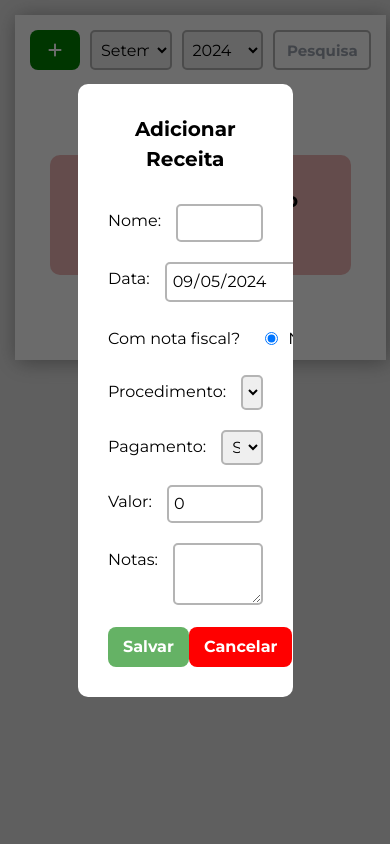
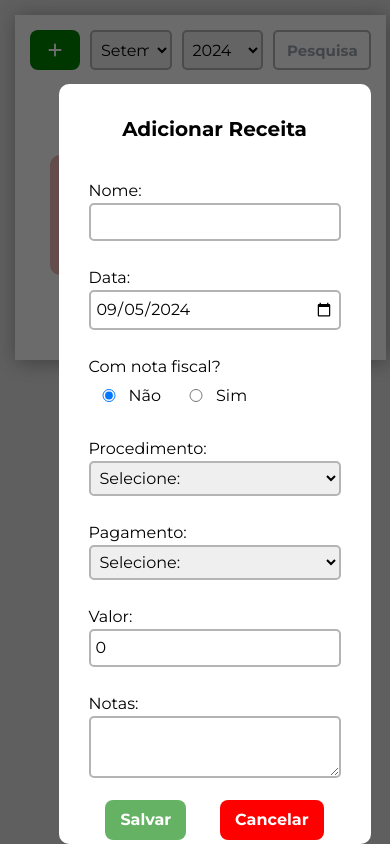
Before and after one commit to maisappreis/dental-clinic, a Next.js app: page /dental-clinic/pages/revenue in a window 390 px wide. Both pictures are taken after a click on the button 55 px from the left and 50 px from the top of the page. Built offline with nearby package versions, Linux system fonts and the light colour scheme.

Commit message:
style: Improving modal layout on vertical screens.

```diff
--- a/src/app/components/styles/Modal.module.css
+++ b/src/app/components/styles/Modal.module.css
@@ -42,3 +42,17 @@
     font-size: 16px;
   }
 }
+
+@media only screen and (max-width: 500px) {
+  .background {
+    width: 100%;
+    height: 100%;
+  }
+
+  .modal {
+    top: 10vh;
+    left: 15vw;
+    width: 80vw;
+    max-height: 90vh;
+  }
+}
--- a/src/app/pages/expense/form.tsx
+++ b/src/app/pages/expense/form.tsx
@@ -177,19 +177,19 @@ export default function ExpenseForm({ selectedRow, closeModal, setExpenses }: Ex
   return (
     <>
       <form className="form-area" onSubmit={saveExpense}>
-        <div className="flex form-item">
+        <div className="form-item">
           <label htmlFor="name" className="form-label">Nome:</label>
           <input id="name" name="name" type="text" className="form-input" value={formData.name}
             onChange={handleInputChange} required />
         </div>
 
-        <div className="flex form-item">
+        <div className="form-item">
           <label htmlFor="date" className="form-label">Data de Vencimento:</label>
           <input id="date" name="date" type="date" className="form-input" value={formData.date}
             onChange={handleInputChange} required />
         </div>
 
-        <div className="flex form-item">
+        <div className="flex mt-3">
           <label htmlFor="has-installments" className="form-label">Possui parcelas?</label>
           <input id="has-installments" name="has-installments" type="checkbox" className="form-radio"
             checked={hasInstallments} onChange={(e) => {
@@ -200,7 +200,7 @@ export default function ExpenseForm({ selectedRow, closeModal, setExpenses }: Ex
         </div>
 
         {hasInstallments &&
-          <div className="flex form-item">
+          <div className="form-item">
             <label htmlFor="installment" className="form-label">Número de parcelas:</label>
             <input id="installments" name="installments" type="text" className="form-input"
               value={formData.installments} onChange={handleInputChange} />
@@ -210,13 +210,13 @@ export default function ExpenseForm({ selectedRow, closeModal, setExpenses }: Ex
           <p className="error">{validInstallments}</p>
         }
 
-        <div className="flex form-item">
+        <div className="form-item">
           <label htmlFor="value" className="form-label">Valor:</label>
           <input id="value" name="value" type="number" className="form-input"
             value={formData.value} onChange={handleInputChange} min="0.001" step="0.001" required />
         </div>
 
-        <div className="flex form-item">
+        <div className="form-item">
           <label htmlFor="notes" className="form-label">Notas:</label>
           <textarea id="notes" name="notes" className="form-textarea" value={formData.notes}
             onChange={handleInputChange} />
--- a/src/app/pages/revenue/form.tsx
+++ b/src/app/pages/revenue/form.tsx
@@ -195,20 +195,21 @@ export default function RevenueForm({ selectedRow, closeModal, setRevenue }: Rev
   return (
     <>
       <form className="form-area" onSubmit={saveRevenue}>
-        <div className="flex form-item">
+        <div className="form-item">
           <label htmlFor="name" className="form-label">Nome:</label>
           <input id="name" name="name" type="text" className="form-input" value={formData.name}
             onChange={handleInputChange} required />
         </div>
 
-        <div className="flex form-item">
+        <div className="form-item">
           <label htmlFor="date" className="form-label">Data:</label>
           <input id="date" name="date" type="date" className="form-input" value={formData.date}
             onChange={handleInputChange} required />
         </div>
 
-        <div className="flex form-item">
+        <div className="form-item">
           <label className="form-label">Com nota fiscal?</label>
+          <div className="flex">
             <input id="nf-no" name="nf" type="radio" className="form-radio" value="no"
               checked={formData.nf === 'no'} onChange={handleInputChange} />
             <label htmlFor="nf-no" className="form-label">Não</label>
@@ -216,9 +217,10 @@ export default function RevenueForm({ selectedRow, closeModal, setRevenue }: Rev
               checked={formData.nf === 'yes'} onChange={handleInputChange} />
             <label htmlFor="nf-yes" className="form-label">Sim</label>
           </div>
+        </div>
 
         {showCpf &&
-          <div className="flex form-item">
+          <div className="form-item">
             <label htmlFor="cfp" className="form-label">CPF:</label>
             <input id="cfp" name="cpf" type="text" className="form-input" value={formData.cpf}
               onChange={handleInputChange} maxLength={14} />
@@ -228,7 +230,7 @@ export default function RevenueForm({ selectedRow, closeModal, setRevenue }: Rev
           <p className="error">{validCPF}</p>
         }
 
-        <div className="flex form-item">
+        <div className="form-item">
           <label htmlFor="procedure" className="form-label">Procedimento:</label>
           <select id="procedure" name="procedure" className="form-select"
             value={formData.procedure} onChange={handleInputChange} required>
@@ -239,7 +241,7 @@ export default function RevenueForm({ selectedRow, closeModal, setRevenue }: Rev
           </select>
         </div>
 
-        <div className="flex form-item">
+        <div className="form-item">
           <label htmlFor="payment" className="form-label">Pagamento:</label>
           <select id="payment" name="payment" className="form-select"
             value={formData.payment} onChange={handleInputChange} required>
@@ -251,7 +253,7 @@ export default function RevenueForm({ selectedRow, closeModal, setRevenue }: Rev
         </div>
 
         {showInstallments &&
-          <div className="flex form-item">
+          <div className="form-item">
             <label htmlFor="installments" className="form-label">Número de parcelas:</label>
             <select id="installments" name="installments" className="form-select"
               value={formData.installments} onChange={handleInputChange}>
@@ -262,13 +264,13 @@ export default function RevenueForm({ selectedRow, closeModal, setRevenue }: Rev
           </div>
         }
 
-        <div className="flex form-item">
+        <div className="form-item">
           <label htmlFor="value" className="form-label">Valor:</label>
           <input id="value" name="value" type="number" className="form-input"
             value={formData.value} onChange={handleInputChange} min="0.001" step="0.001" required />
         </div>
 
-        <div className="flex form-item">
+        <div className="form-item">
           <label htmlFor="notes" className="form-label">Notas:</label>
           <textarea id="notes" name="notes" className="form-textarea" value={formData.notes}
             onChange={handleInputChange} />
--- a/src/app/styles/button.css
+++ b/src/app/styles/button.css
@@ -61,3 +61,9 @@
     width: 120px;
   }
 }
+
+@media only screen and (max-width: 500px) {
+  .size {
+    width: fit-content;
+  }
+}
--- a/src/app/styles/form.css
+++ b/src/app/styles/form.css
@@ -47,3 +47,10 @@
   text-align: right;
   font-weight: bold;
 }
+
+@media only screen and (max-width: 500px) {
+  .form-item {
+    display: flex;
+    flex-direction: column;
+  }
+}
```
Lines whose indentation alone changed are shown as unchanged.
